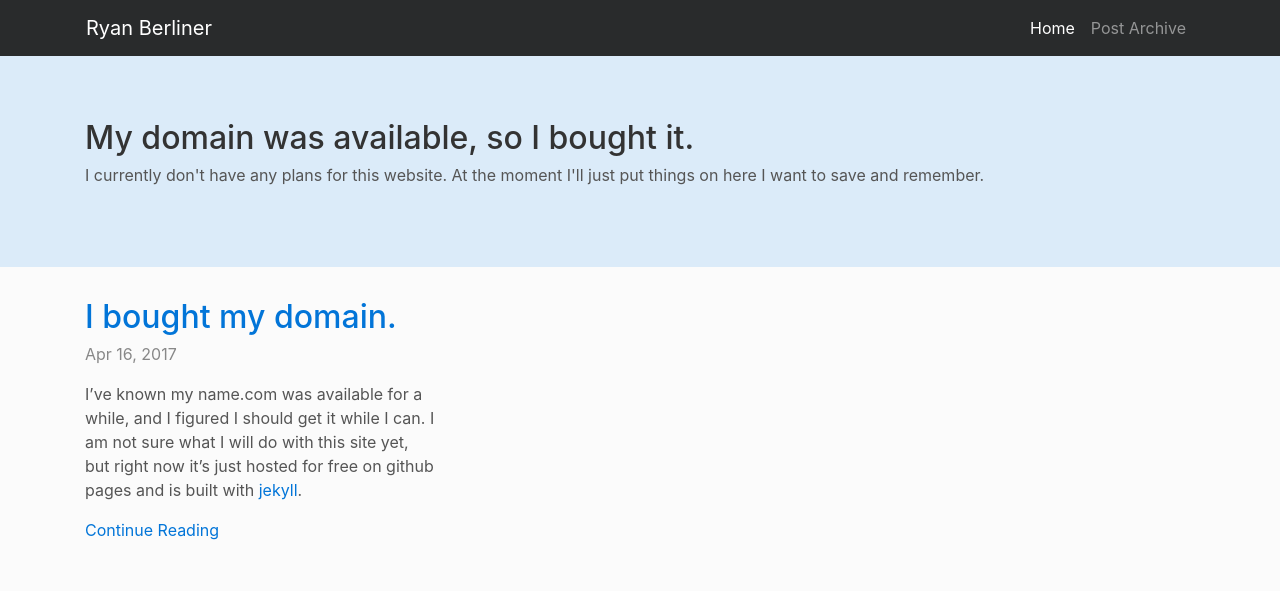
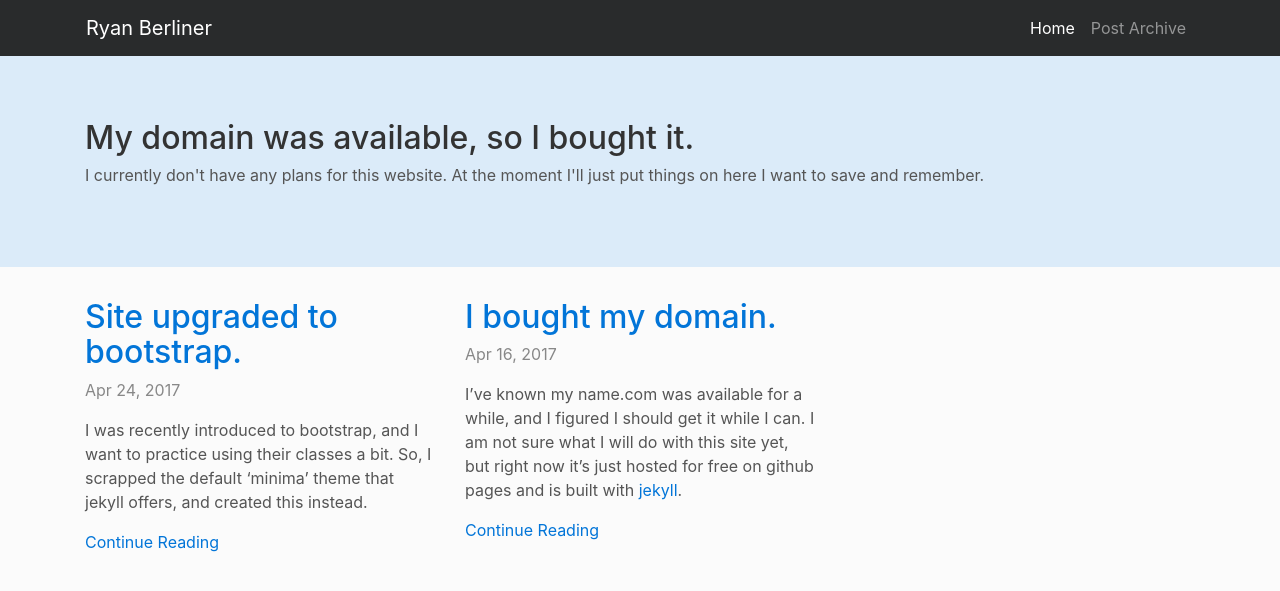
Before and after one commit to RyanBerliner/ryanberliner.github.io, a Jekyll site: the page built from index.html, in a window 1280 px wide. Shown: the top 591 px of the page. Built offline with Jekyll 4.4.1, drawn with Linux system fonts in a browser that asks for light colours; nearby versions of some CDN libraries.

Commit message:
added 2nd post

```diff
--- /dev/null
+++ b/_posts/2017-04-23-updated-to-bootstrap.markdown
@@ -0,0 +1,31 @@
+---
+layout: post
+title:  "Site upgraded to bootstrap."
+date:   2017-04-23 22:00:00 -0400
+categories: random web dev
+---
+
+I was recently introduced to bootstrap, and I want to practice using their classes
+a bit. So, I scrapped the default 'minima' theme that jekyll offers, and created
+this instead.
+
+As of the time of this writing there are only about 60 lines of scss that I have wrote.
+Most of it is just colors and small tweaks here and there. It's crazy how little
+you need to do to get a functioning site with bootstrap. That said, I noticed that
+the syntax highlighting on the web that came with the minima theme was no longer
+going to be available to me. To replace it, I found a site called [highlightjs.org][highlightjs]
+which not only provides easy to use syntax highlight, but a bunch of cool themes to choose from.
+
+For example (2 in one here), this is all the code I needed to get a cool syntax highlighting
+theme.
+
+{% highlight html %}
+<!-- highlight.js -->
+<link rel="stylesheet" href="//cdnjs.cloudflare.com/ajax/libs/highlight.js/9.11.0/styles/darcula.min.css">
+<script src="//cdnjs.cloudflare.com/ajax/libs/highlight.js/9.11.0/highlight.min.js"></script>
+{% endhighlight %}
+
+The first link to the stylesheet is where you can put the theme you want. They have
+alot of really cool ones.
+
+[highlightjs]:   https://highlightjs.org/
--- a/assets/main.scss
+++ b/assets/main.scss
@@ -49,6 +49,10 @@ $light-grey: #eceeef;
         background-position: center;
     }
 
+    pre code {
+      padding: 1rem;
+    }
+
     // Bootstrap stuff
     .navbar-collapse {
         -ms-flex-pack: end;
```
